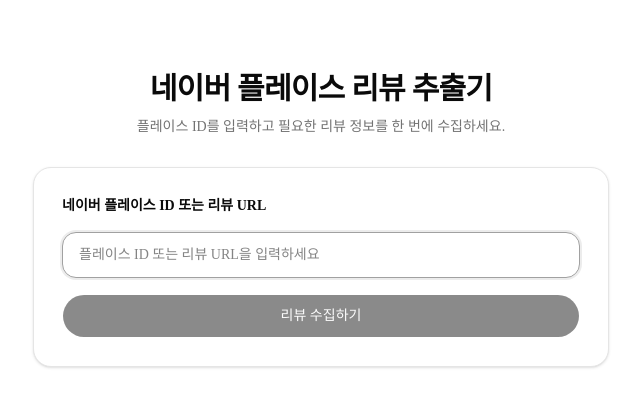
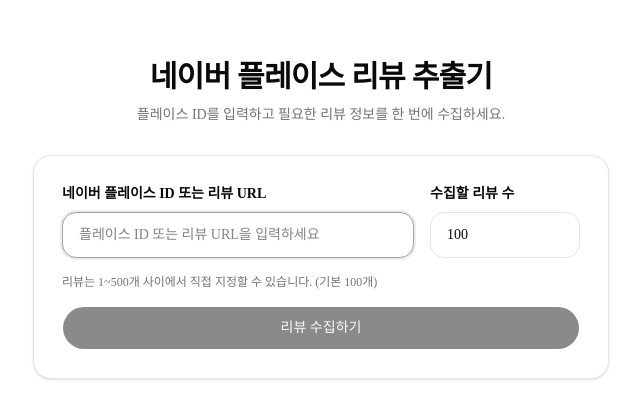
Before and after one commit to ungveloper/naver-place-review-text-extractor, a Next.js app: page / in a window 1280 px wide. Shown: the part 181-600 px from the top of the page, without its empty margins (319-959 px from the left). Built offline with nearby package versions, Linux system fonts and the light colour scheme.

Commit message:
변경: 리뷰 수집 개수 입력 복원 및 텍스트 항목 구분 기호 적용

```diff
--- a/app/page.tsx
+++ b/app/page.tsx
@@ -59,7 +59,8 @@
 
 export default function Page() {
   const [placeInput, setPlaceInput] = useState('');
-  const [maxReviews, setMaxReviews] = useState(DEFAULT_MAX_REVIEWS);
+  // Keep the input as a string so the user can clear and type a new number.
+  const [maxReviews, setMaxReviews] = useState(String(DEFAULT_MAX_REVIEWS));
   const [selection, setSelection] = useState<ReviewFieldSelection>(initialReviewFields);
   const [result, setResult] = useState<ReviewApiResult | null>(null);
   const [progress, setProgress] = useState<ReviewProgress | null>(null);
@@ -70,6 +71,8 @@
 
   const reviewDetails = useMemo(() => result?.reviewDetails ?? [], [result]);
   const selectedFields = useMemo(() => REVIEW_FIELDS.filter(({ key }) => selection[key]), [selection]);
+  const requestedCount = Number(maxReviews);
+  const isValidReviewCount = /^\d+$/.test(maxReviews) && Number.isSafeInteger(requestedCount) && requestedCount >= 1 && requestedCount <= MAX_REVIEW_LIMIT;
   const outputText = useMemo(() => formatReviewExport(reviewDetails, selection), [reviewDetails, selection]);
   const availableCounts = useMemo(() => Object.fromEntries(
     REVIEW_FIELDS.map(({ key }) => [key, reviewDetails.filter((review) => {
@@ -83,8 +86,8 @@
   const filenameStem = `naver-place-reviews-${(result?.placeId || 'naver-place').replace(/[^\w-]/g, '')}-${new Date().toISOString().slice(0, 10)}`;
 
   const handleExtract = async () => {
-    if (isLoading || !placeInput.trim()) return;
-    const normalizedMaxReviews = normalizeMaxReviews(maxReviews);
+    if (isLoading || !placeInput.trim() || !isValidReviewCount) return;
+    const normalizedMaxReviews = normalizeMaxReviews(requestedCount);
     setIsLoading(true);
     setErrorMessage('');
     setExportError('');
@@ -189,7 +192,7 @@
     setExportError('');
   };
 
-  // Initial state: only the ID input and primary CTA are shown in the center.
+  // Initial state: the ID input, review limit, and primary CTA are centered.
   // During collection, this central area is replaced by a spinner + progress.
   if (isLoading || !result) {
     const progressRatio = progress ? Math.min(100, Math.floor(progress.collectedReviewCount / Math.max(1, progress.totalReviewCount) * 100)) : 0;
@@ -223,11 +226,23 @@
               </div>
             ) : (
               <form onSubmit={(event) => { event.preventDefault(); void handleExtract(); }} className="space-y-4">
-                <label htmlFor="place-id" className="block text-sm font-semibold">네이버 플레이스 ID 또는 리뷰 URL</label>
-                <input id="place-id" value={placeInput} onChange={(event) => setPlaceInput(event.target.value)}
-                  placeholder="플레이스 ID 또는 리뷰 URL을 입력하세요" autoFocus
-                  className="w-full rounded-xl border border-input bg-background px-4 py-3 text-sm outline-none transition focus:border-ring focus:ring-2 focus:ring-ring/20" />
-                <Button type="submit" className="h-11 w-full" disabled={!placeInput.trim()}>리뷰 수집하기</Button>
+                <div className="grid gap-4 sm:grid-cols-[minmax(0,1fr)_150px] sm:items-end">
+                  <label htmlFor="place-id" className="block space-y-2">
+                    <span className="block text-sm font-semibold">네이버 플레이스 ID 또는 리뷰 URL</span>
+                    <input id="place-id" value={placeInput} onChange={(event) => setPlaceInput(event.target.value)}
+                      placeholder="플레이스 ID 또는 리뷰 URL을 입력하세요" autoFocus required
+                      className="w-full rounded-xl border border-input bg-background px-4 py-3 text-sm outline-none transition focus:border-ring focus:ring-2 focus:ring-ring/20" />
+                  </label>
+                  <label htmlFor="max-reviews" className="block space-y-2">
+                    <span className="block text-sm font-semibold">수집할 리뷰 수</span>
+                    <input id="max-reviews" type="number" inputMode="numeric" min={1} max={MAX_REVIEW_LIMIT} step={1} required
+                      value={maxReviews} onChange={(event) => setMaxReviews(event.target.value)}
+                      aria-describedby="review-count-help" aria-invalid={!isValidReviewCount}
+                      className="w-full rounded-xl border border-input bg-background px-4 py-3 text-sm outline-none transition focus:border-ring focus:ring-2 focus:ring-ring/20" />
+                  </label>
+                </div>
+                <p id="review-count-help" className="text-xs text-muted-foreground">리뷰는 1~{MAX_REVIEW_LIMIT}개 사이에서 직접 지정할 수 있습니다. (기본 {DEFAULT_MAX_REVIEWS}개)</p>
+                <Button type="submit" className="h-11 w-full" disabled={!placeInput.trim() || !isValidReviewCount}>리뷰 수집하기</Button>
               </form>
             )}
           </section>
@@ -247,8 +262,8 @@
         <div className="flex flex-wrap items-end gap-2">
           <label className="flex items-center gap-2 text-xs text-muted-foreground">
             수집 개수
-            <input aria-label="다음 수집 시 최대 리뷰 수" type="number" min={1} max={MAX_REVIEW_LIMIT} value={maxReviews}
-              onChange={(event) => setMaxReviews(Number(event.target.value))}
+            <input aria-label="다음 수집 시 최대 리뷰 수" type="number" inputMode="numeric" min={1} max={MAX_REVIEW_LIMIT} step={1} value={maxReviews}
+              onChange={(event) => setMaxReviews(event.target.value)}
               className="h-9 w-20 rounded-lg border bg-background px-2 text-sm text-foreground" />
           </label>
           <Button size="sm" variant="outline" onClick={() => { setResult(null); setProgress(null); setErrorMessage(''); setExportError(''); }}>
--- a/lib/review-export.ts
+++ b/lib/review-export.ts
@@ -40,7 +40,8 @@
       const raw = review[key];
       const value = Array.isArray(raw) ? raw.filter(Boolean).join(', ') : raw;
       if (!value) return [];
-      return [selected.length === 1 && key === 'text' ? value : `${label}: ${value}`];
+      // Every selected section has an explicit bullet, including text-only export.
+      return [`- ${label}: ${value}`];
     });
     return lines.length ? `${index + 1}.\n${lines.join('\n')}` : '';
   }).filter(Boolean).join('\n\n');
```
Also changed, not shown: 1 other file (tests, documents, lock files or other folders).
